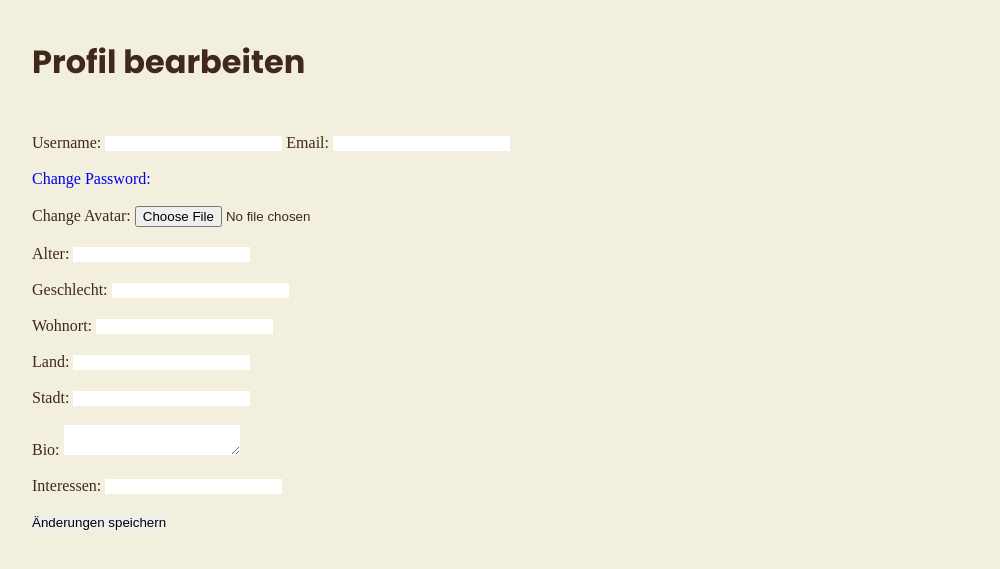
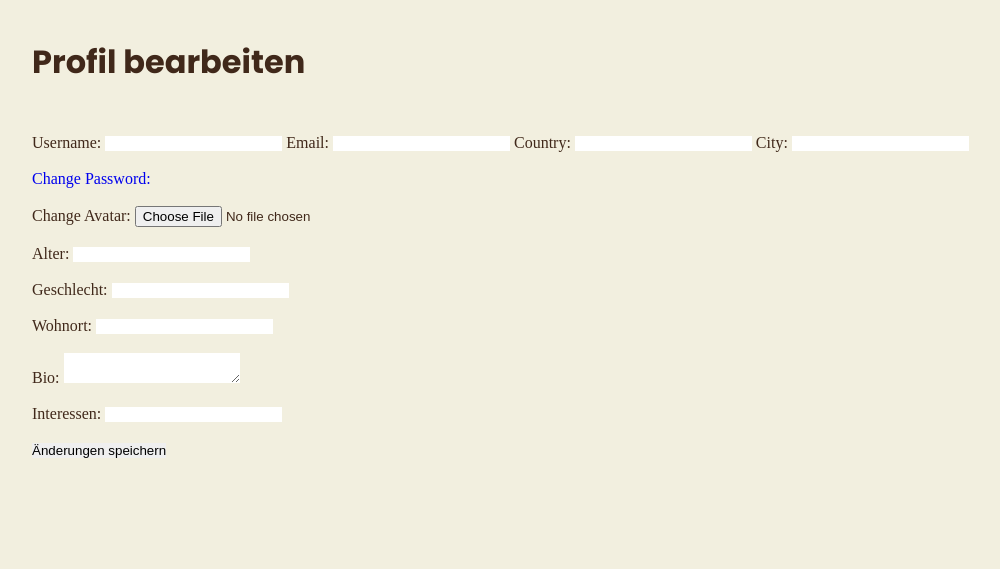
Before and after one commit to kismX/SocICo, a Django app: template templates/profile/profile_edit.html in a window 1280 px wide. Shown: the part 112-681 px from the top of the page, without its empty margins (96-1096 px from the left). Run offline with Django 4.2, Linux system fonts and the light colour scheme; the template is opened without the code that fills it, so the values that code supplies are empty, except form fields; tables that the repository leaves empty hold one stand-in row (values such as "Sample post"); form fields are guessed from the names that the template uses.

Commit message:
update - städte und länder in user model
stadt und land in registrierung eingebaut, stadt und land können bearbeitet werden

```diff
--- a/accounts/admin.py
+++ b/accounts/admin.py
@@ -8,8 +8,8 @@ class CustomUserAdmin(UserAdmin):
     form = CustomUserChangeForm
     model = CustomUser
     list_display = ['username', 'email', 'is_staff', 'is_superuser']
-    add_fieldsets = UserAdmin.add_fieldsets + ((None, {'fields': ('name', 'city')}), )
-    fieldsets = UserAdmin.fieldsets + ((None, {'fields': ('name', 'city')}), )
+    add_fieldsets = UserAdmin.add_fieldsets + ((None, {'fields': ('name', 'country', 'city')}), )
+    fieldsets = UserAdmin.fieldsets + ((None, {'fields': ('name', 'country', 'city')}), )
 
 
 admin.site.register(CustomUser, CustomUserAdmin)
--- a/accounts/forms.py
+++ b/accounts/forms.py
@@ -8,7 +8,7 @@ from cities_light.models import Country, City
 class CustomUserCreationForm(UserCreationForm):
     class Meta:
         model = CustomUser
-        fields = UserCreationForm.Meta.fields + ('name', 'city' )
+        fields = UserCreationForm.Meta.fields + ('name', 'country', 'city' )
 
 class CustomUserChangeForm(UserChangeForm):
     class Meta:
@@ -26,7 +26,7 @@ class UpdateUserForm(forms.ModelForm):
 
     class Meta:
         model = get_user_model()
-        fields = ['username', 'email']
+        fields = ['username', 'email', 'country', 'city']
 
 
 class UpdateProfileForm(forms.ModelForm):
--- a/accounts/models.py
+++ b/accounts/models.py
@@ -10,6 +10,7 @@ from django.dispatch import receiver
 
 class CustomUser(AbstractUser):
     name = models.CharField(null=True, blank=True, max_length=60)
+    country = models.ForeignKey('cities_light.Country', on_delete=models.SET_NULL, null=True)
     city = models.ForeignKey('cities_light.City', on_delete=models.SET_NULL, null=True)
 
 
--- a/templates/profile/profile_detail.html
+++ b/templates/profile/profile_detail.html
@@ -40,8 +40,8 @@
     <p><strong>Alter: </strong>{{ profile.age }}</p>
     <p><strong>Geschlecht: </strong>{{ profile.gender }}</p>
     <p><strong>Wohnort: </strong>{{ profile.location }}</p>
-    <p><strong>Land: </strong>{{ profile.country }}</p>
-    <p><strong>Stadt: </strong>{{ profile.city }}</p>
+    <p><strong>Land: </strong>{{ user.country }}</p>
+    <p><strong>Stadt: </strong>{{ user.city }}</p>
     <p><strong>Bio: </strong>{{ profile.bio }}</p>
     <p><strong>Interessen: </strong>{{ profile.interests }}</p>
 
--- a/templates/profile/profile_edit.html
+++ b/templates/profile/profile_edit.html
@@ -12,6 +12,10 @@
         {{ user_form.username }}
     <label>Email:</label>
         {{ user_form.email }}
+    <label>Country:</label>
+        {{ user_form.country }}
+    <label>City:</label>
+        {{ user_form.city }}
 
     <br><br>
     <a href="#">Change Password:</a><br><br>
@@ -28,12 +32,6 @@
     <label>Wohnort:</label>
     {{ profile_form.location }}
     <br><br>
-    <label>Land:</label>
-    {{ profile_form.country }}
-    <br><br>
-    <label>Stadt:</label>
-    {{ profile_form.city }}
-    <br><br>
     <label>Bio:</label>
         {{ profile_form.bio }}
     <br><br>
```
Also changed, not shown: MDs/sarah.md (+1 -0 lines), accounts/views.py (+10 -2 lines), accounts/migrations/0015_customuser_country.py (added).
